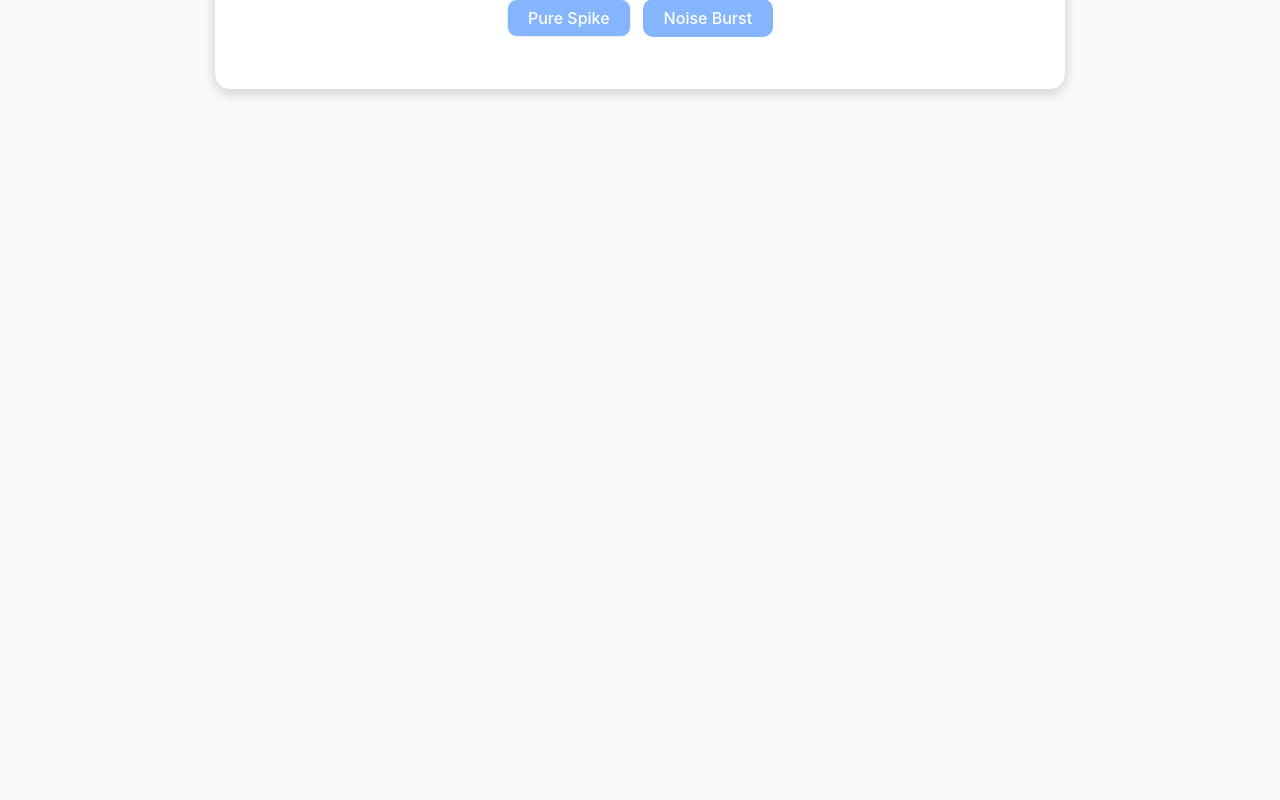
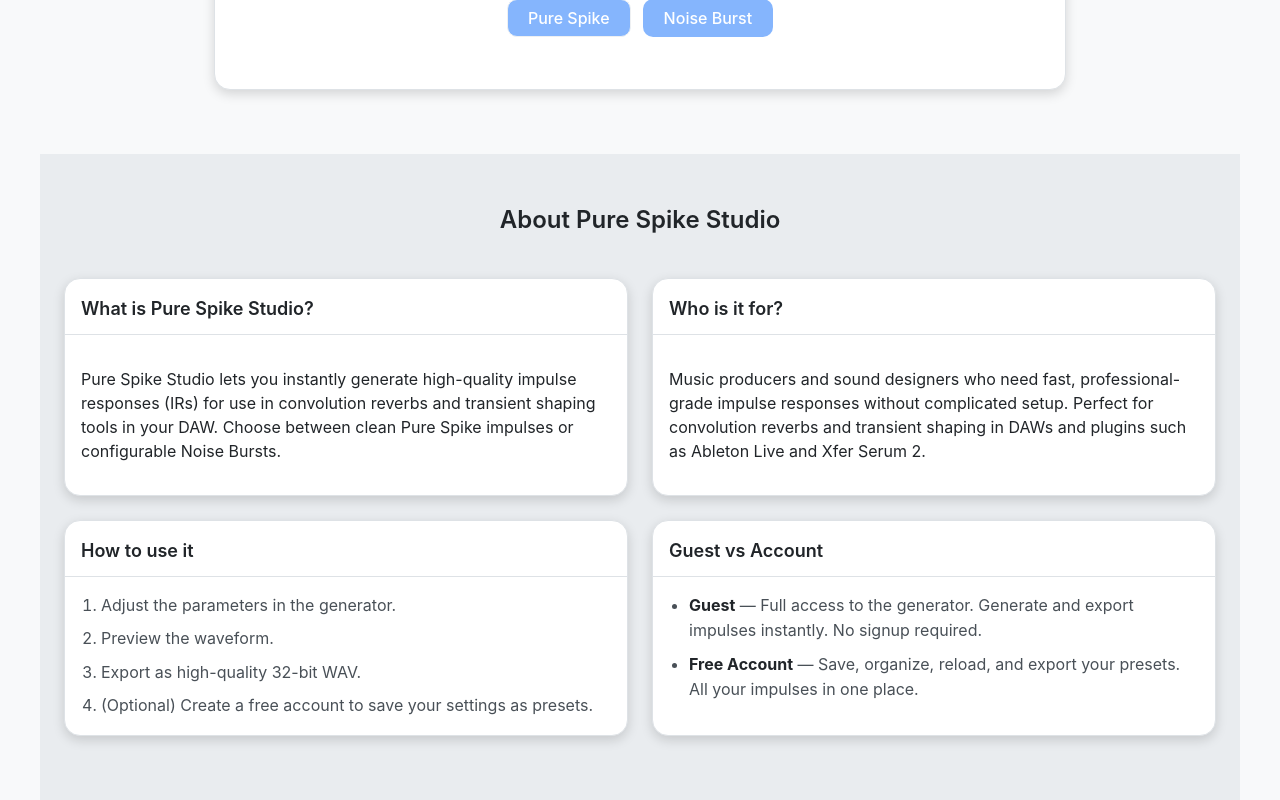
Before and after one commit to TomacBarin/pure-spike, a React (Vite) app: page / in a window 1280 px wide. Shown: the part 710-1510 px from the top of the page. Before the commit the page ends 864 px from the top, so only its background shows below. Built offline with nearby package versions, Linux system fonts and the light colour scheme.

Commit message:
feature(components): add Explanatory sections (card grid)

```diff
--- /dev/null
+++ b/src/components/layout/ExplanatorySections/ExplanatorySections.module.css
@@ -0,0 +1,60 @@
+.section {
+  padding: var(--spacing-12) 0 var(--spacing-16);
+  background-color: var(--color-bg-secondary);
+}
+
+.container {
+  max-width: 1200px;
+  margin: 0 auto;
+  padding: 0 var(--spacing-6);
+}
+
+.heading {
+  font-size: var(--font-size-2xl);
+  font-weight: 600;
+  color: var(--color-text-primary);
+  text-align: center;
+  margin: 0 0 var(--spacing-10);
+}
+
+.grid {
+  display: grid;
+  grid-template-columns: 1fr;
+  gap: var(--spacing-6);
+}
+
+/* Tablet and up */
+@media (min-width: 700px) {
+  .grid {
+    grid-template-columns: 1fr 1fr;
+  }
+}
+
+/* Desktop */
+@media (min-width: 1100px) {
+  .grid {
+    grid-template-columns: 1fr 1fr;
+  }
+}
+
+.steps,
+.list {
+  margin: 0;
+  padding-left: 1.25rem;
+  color: var(--color-text-secondary);
+  line-height: 1.6;
+}
+
+.steps li,
+.list li {
+  margin-bottom: var(--spacing-2);
+}
+
+.steps li:last-child,
+.list li:last-child {
+  margin-bottom: 0;
+}
+
+.list strong {
+  color: var(--color-text-primary);
+}
--- /dev/null
+++ b/src/components/layout/ExplanatorySections/ExplanatorySections.tsx
@@ -0,0 +1,65 @@
+import { Card } from "../../ui/Card/Card";
+import styles from "./ExplanatorySections.module.css";
+
+function ExplanatorySections() {
+  return (
+    <section className={styles.section} aria-labelledby="explanatory-heading">
+      <div className={styles.container}>
+        <h2 id="explanatory-heading" className={styles.heading}>
+          About Pure Spike Studio
+        </h2>
+
+        <div className={styles.grid}>
+          {/* Card 1 */}
+          <Card title="What is Pure Spike Studio?" padding="md">
+            <p>
+              Pure Spike Studio lets you instantly generate high-quality impulse
+              responses (IRs) for use in convolution reverbs and transient
+              shaping tools in your DAW. Choose between clean Pure Spike
+              impulses or configurable Noise Bursts.
+            </p>
+          </Card>
+
+          {/* Card 2 */}
+          <Card title="Who is it for?" padding="md">
+            <p>
+              Music producers and sound designers who need fast,
+              professional-grade impulse responses without complicated setup.
+              Perfect for convolution reverbs and transient shaping in DAWs and
+              plugins such as Ableton Live and Xfer Serum 2.
+            </p>
+          </Card>
+
+          {/* Card 3 */}
+          <Card title="How to use it" padding="md">
+            <ol className={styles.steps}>
+              <li>Adjust the parameters in the generator.</li>
+              <li>Preview the waveform.</li>
+              <li>Export as high-quality 32-bit WAV.</li>
+              <li>
+                (Optional) Create a free account to save your settings as
+                presets.
+              </li>
+            </ol>
+          </Card>
+
+          {/* Card 4 */}
+          <Card title="Guest vs Account" padding="md">
+            <ul className={styles.list}>
+              <li>
+                <strong>Guest</strong> — Full access to the generator. Generate
+                and export impulses instantly. No signup required.
+              </li>
+              <li>
+                <strong>Free Account</strong> — Save, organize, reload, and
+                export your presets. All your impulses in one place.
+              </li>
+            </ul>
+          </Card>
+        </div>
+      </div>
+    </section>
+  );
+}
+
+export default ExplanatorySections;
--- a/src/pages/HomePage.tsx
+++ b/src/pages/HomePage.tsx
@@ -1,6 +1,7 @@
 import Navbar from "../components/layout/Navbar/Navbar";
 import Hero from "../components/layout/Hero/Hero";
 import GeneratorPanel from "../features/generator/GeneratorPanel";
+import ExplanatorySections from "../components/layout/ExplanatorySections/ExplanatorySections";
 
 function HomePage() {
   return (
@@ -10,6 +11,7 @@
       <main>
         <Hero />
         <GeneratorPanel />
+        <ExplanatorySections />
       </main>
     </div>
   );
```
